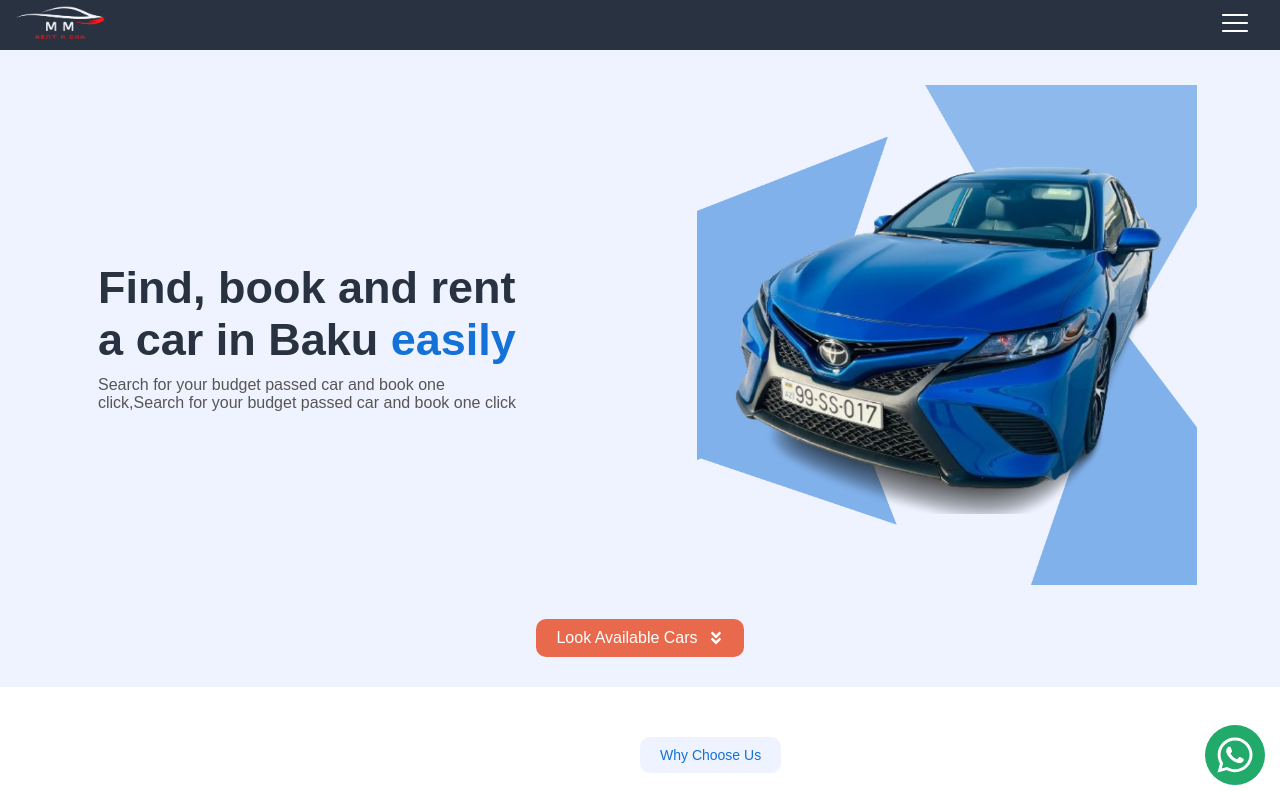
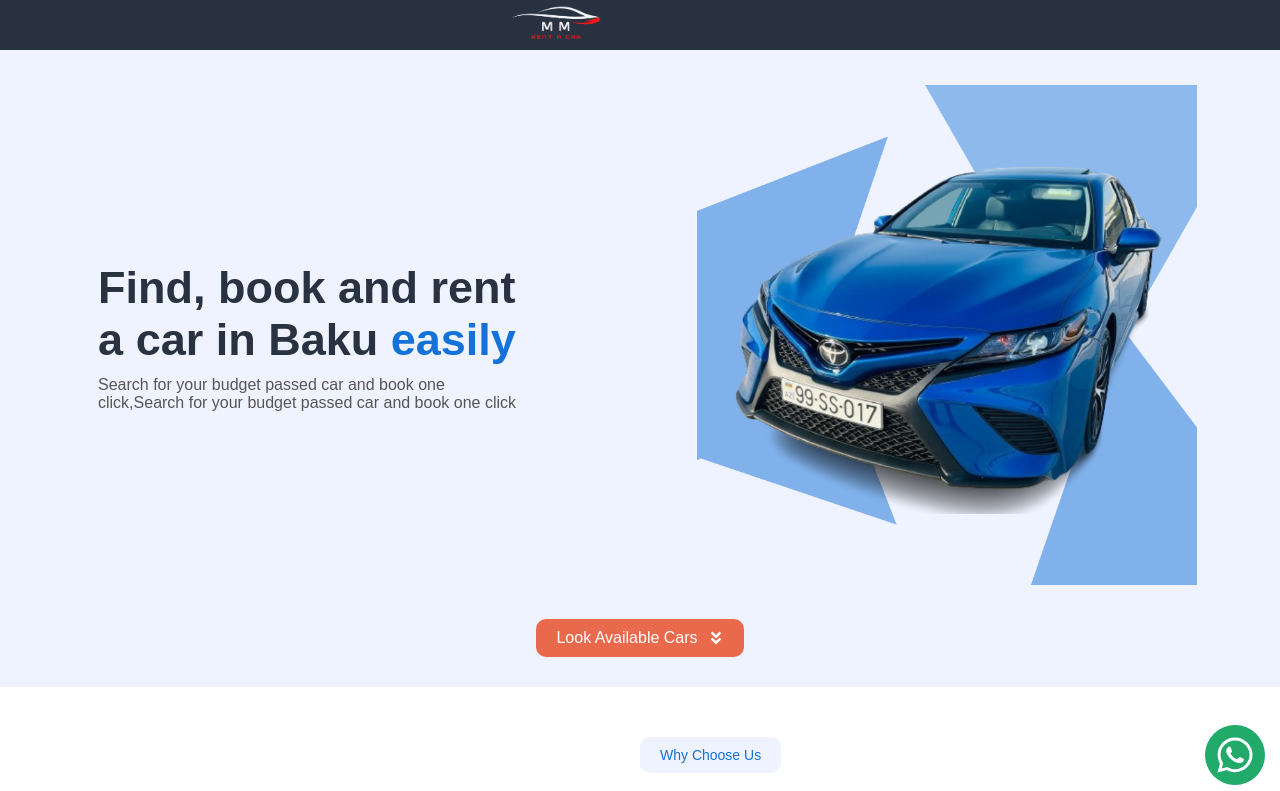
Before and after one commit to qerkules/frontend, a React (Create React App) app: page / in a window 1280 px wide. Shown: the top 791 px of the page. Built offline with nearby package versions, Linux system fonts and the light colour scheme; no server answers.

Commit message:
fixed navbar

```diff
--- a/src/components/navbar/Navbar.jsx
+++ b/src/components/navbar/Navbar.jsx
@@ -9,9 +9,6 @@ const Navbar = () => {
       <div className={`${styles.logoSection}`}>
         <img src={Logo} alt="" className={`${styles.logo}`} />
       </div>
-      <div>
-        <RxHamburgerMenu className={`${styles.icon}`} />
-      </div>
     </div>
   );
 };
--- a/src/components/navbar/styles.module.css
+++ b/src/components/navbar/styles.module.css
@@ -2,7 +2,7 @@
   display: flex;
   padding: 5px 10px;
   padding-right: 30px;
-  justify-content: space-between;
+  justify-content: center;
   align-items: center;
   background-color: var(--darkblue);
   position: fixed;
@@ -11,15 +11,9 @@
 }
 
 .logoSection {
-  flex: 2;
   width: 20%;
 }
 
 .logo {
   width: 100px;
 }
-
-.icon {
-  font-size: 30px;
-  color: white;
-}
```
